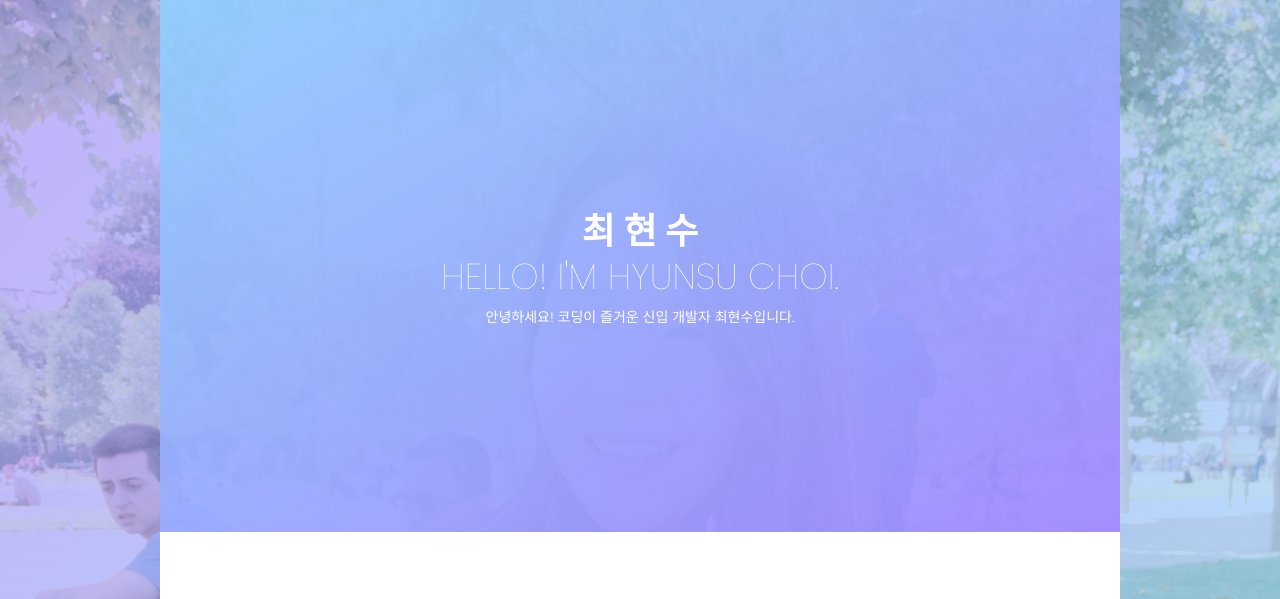
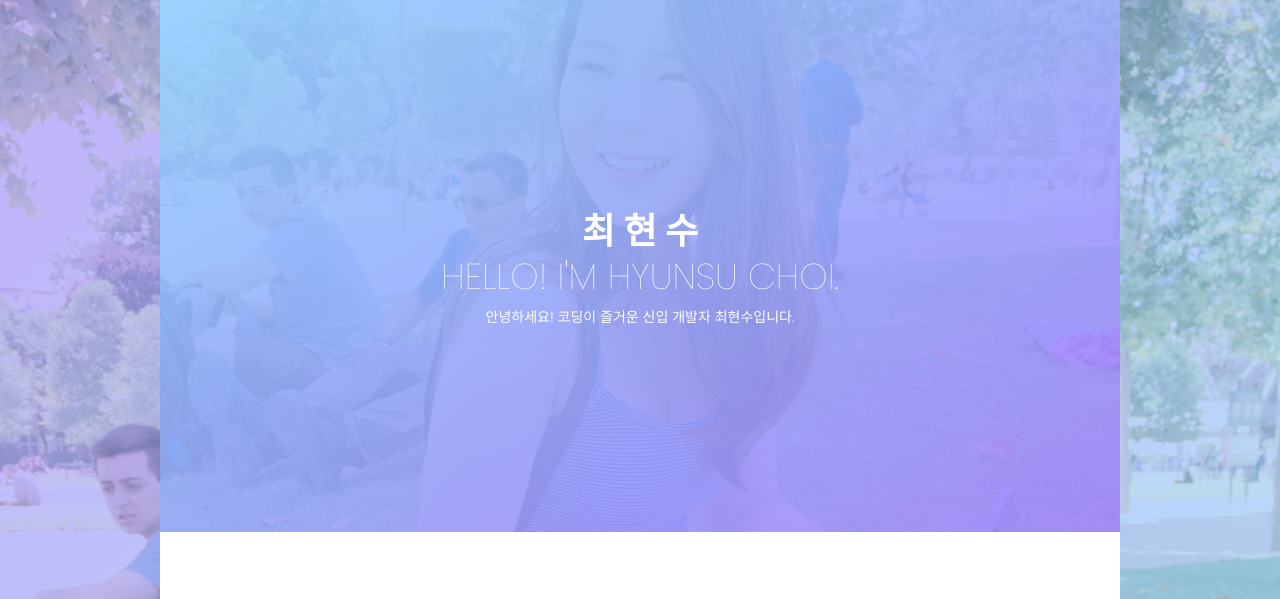
Before and after one commit to HyunsuChoi-git/hera-pro.github.io, a plain HTML site: page index.html in a window 1280 px wide. Shown: the part 193-792 px from the top of the page. Drawn offline with nearby package versions, Linux system fonts and the light colour scheme.

Commit message:
Update main.css

```diff
--- a/css/main.css
+++ b/css/main.css
@@ -2112,7 +2112,7 @@ body:after {
 }
 
 .hero-area {
-  background: url(../img/bannerImg.jpg) no-repeat center/contain;
+  background: url(../img/bannerImg1.jpg) no-repeat center/contain;
   background-size: cover;
 }
 
```
